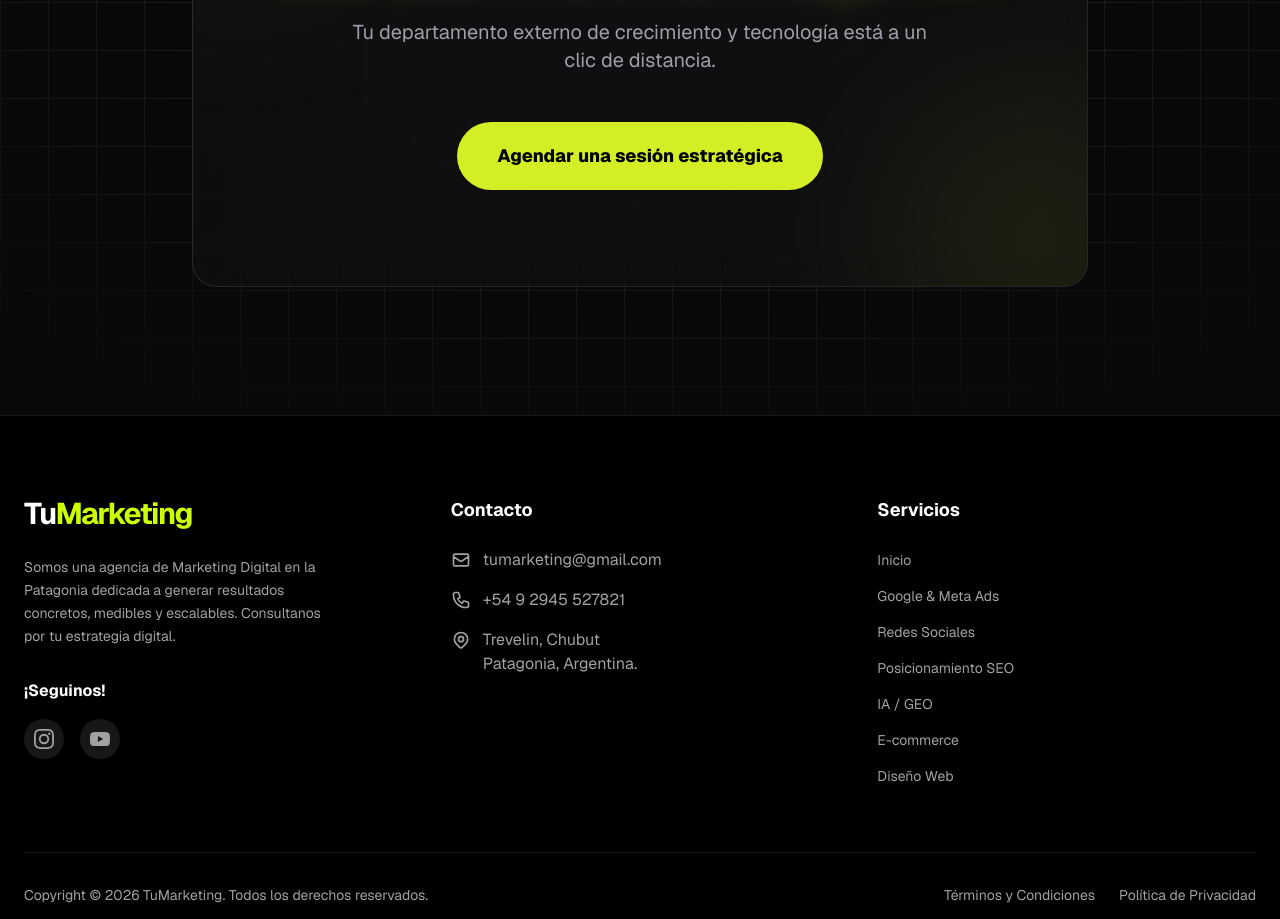
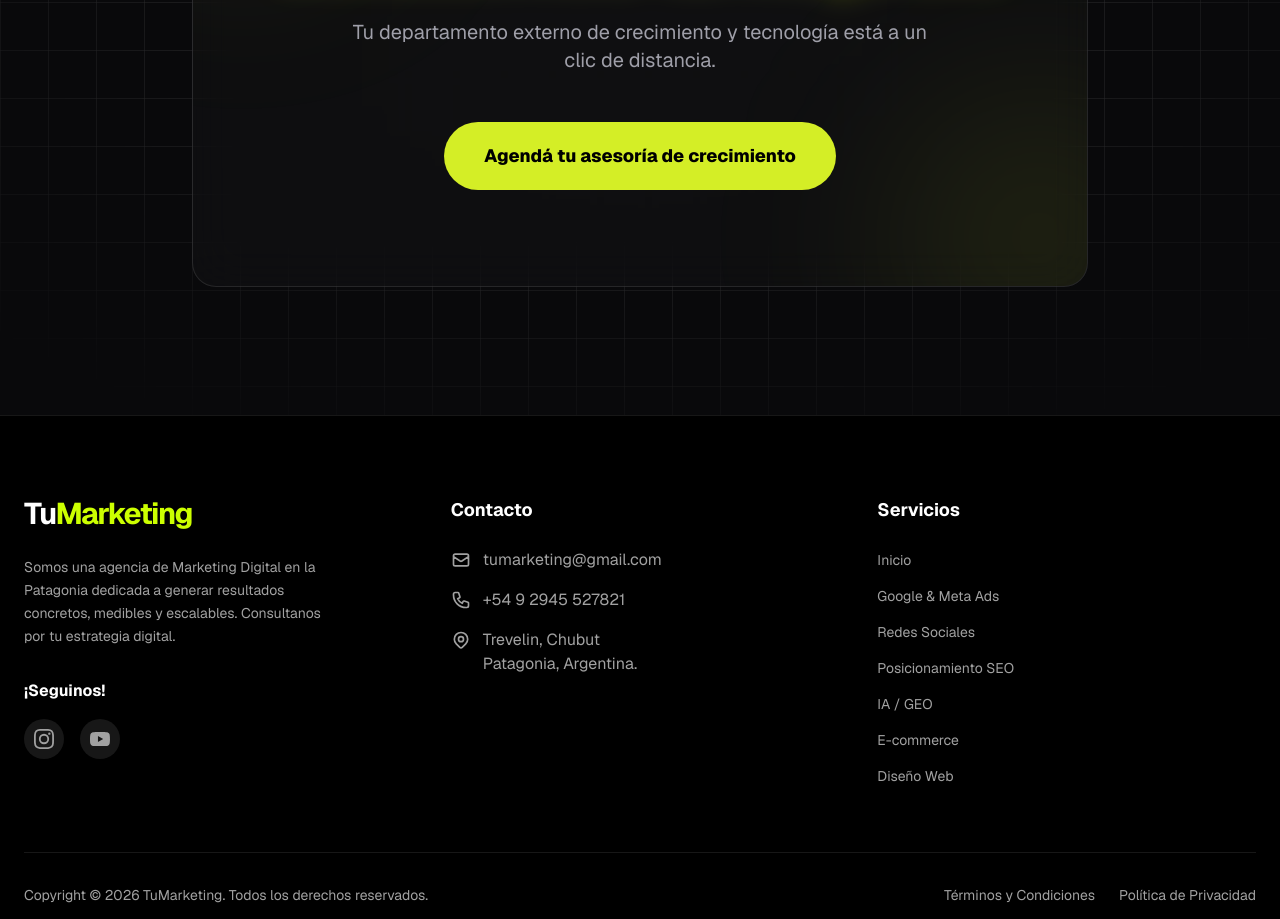
Before and after one commit to leotroncosoo23/tumarketing, a Next.js app: page /nosotros in a window 1280 px wide. Shown: the part 3900-4819 px from the top of the page. Built offline with nearby package versions, Linux system fonts and the light colour scheme; no server answers; the database is empty.

Commit message:
links conectados

```diff
--- a/src/app/links/page.tsx
+++ b/src/app/links/page.tsx
@@ -60,13 +60,13 @@ export default async function LinksPage() {
       emoji: "🎬",
       titulo: "20 Guiones Virales",
       descripcion: "Estructuras probadas para grabar reels que enganchan desde el segundo 1.",
-      mensaje: "¡Hola! Quiero los 20 guiones virales gratis 🎬",
+      link: "/recursos/20-estructuras-de-guiones-virales",
     },
     {
       emoji: "📘",
       titulo: "Mini Kit de Contenido Estratégico",
       descripcion: "La base para crear contenido que atrae clientes y prepara la venta.",
-      mensaje: "¡Hola! Quiero el Mini Kit de Contenido Estratégico gratis 📘",
+      link: "/recursos/mini-kit-de-contenido-estrat-gico",
     },
   ];
 
@@ -143,10 +143,8 @@ export default async function LinksPage() {
         </div>
 
         {/* Oferta principal */}
-        <a
-          href={linkWhatsapp("¡Hola! Quiero aprovechar el 40% OFF 🔥 (De creador/a a Dueño/a)")}
-          target="_blank"
-          rel="noopener noreferrer"
+        <Link
+          href="/de-creador-a-dueno"
           className="group block bg-[#ccff00] text-black rounded-2xl p-5 mb-4 shadow-[0_0_30px_rgba(204,255,0,0.25)] hover:shadow-[0_0_40px_rgba(204,255,0,0.4)] hover:-translate-y-0.5 transition-all"
         >
           <p className="text-xs font-black uppercase tracking-wide mb-1">🔥 Oferta por tiempo limitado</p>
@@ -155,7 +153,7 @@ export default async function LinksPage() {
             Acceso inmediato
             <ArrowRight className="w-4 h-4 group-hover:translate-x-1 transition-transform" />
           </p>
-        </a>
+        </Link>
 
         {/* Lead magnets */}
         <div className="mb-2 mt-8">
@@ -175,14 +173,12 @@ export default async function LinksPage() {
                 <p className="font-bold text-sm leading-snug">{item.titulo}</p>
                 <p className="text-neutral-500 text-xs mt-0.5 leading-snug">{item.descripcion}</p>
               </div>
-              <a
-                href={linkWhatsapp(item.mensaje)}
-                target="_blank"
-                rel="noopener noreferrer"
+              <Link
+                href={item.link}
                 className="shrink-0 bg-[#ccff00] text-black text-xs font-black px-3.5 py-2 rounded-lg hover:bg-[#b8e600] transition-colors whitespace-nowrap"
               >
                 Gratis
-              </a>
+              </Link>
             </div>
           ))}
         </div>
--- a/src/components/nosotros/CTAContacto.tsx
+++ b/src/components/nosotros/CTAContacto.tsx
@@ -1,8 +1,11 @@
 "use client";
 
-import { useEffect, useState } from "react";
+import { useState } from "react";
 import { motion, useMotionValue, useMotionTemplate, type Variants } from "framer-motion";
-import { supabase } from "@/lib/supabase";
+
+// Calendario real de asesoría de crecimiento (Cal.com). Antes este botón
+// abría WhatsApp; ahora agenda directo, sin ida y vuelta de mensajes.
+const LINK_CALENDARIO = "https://cal.com/natasha-hqosbf/15min";
 
 const contenedor: Variants = {
   oculto: {},
@@ -15,27 +18,11 @@ const item: Variants = {
 };
 
 export default function CTAContacto() {
-  const [whatsapp, setWhatsapp] = useState("");
   const [posBoton, setPosBoton] = useState({ x: 0, y: 0 });
 
   const mouseX = useMotionValue(0);
   const mouseY = useMotionValue(0);
   const spotlight = useMotionTemplate`radial-gradient(500px circle at ${mouseX}px ${mouseY}px, rgba(212,238,38,0.15), transparent 80%)`;
-
-  useEffect(() => {
-    supabase
-      .from("configuracion")
-      .select("whatsapp_numero")
-      .eq("id", 1)
-      .maybeSingle()
-      .then(({ data }) => setWhatsapp(data?.whatsapp_numero || ""));
-  }, []);
-
-  const whatsappLimpio = whatsapp.replace(/\D/g, "");
-  const mensaje = encodeURIComponent(
-    "¡Hola! Quiero agendar una sesión estratégica para potenciar mi marca y mi tecnología 🚀"
-  );
-  const linkWhatsapp = whatsappLimpio ? `https://wa.me/${whatsappLimpio}?text=${mensaje}` : "#contacto";
 
   const manejarMovimientoTarjeta = (e: React.MouseEvent<HTMLDivElement>) => {
     const rect = e.currentTarget.getBoundingClientRect();
@@ -108,7 +95,7 @@ export default function CTAContacto() {
 
           <motion.div variants={item}>
             <motion.a
-              href={linkWhatsapp}
+              href={LINK_CALENDARIO}
               target="_blank"
               rel="noopener noreferrer"
               onMouseMove={manejarMovimientoBoton}
@@ -118,7 +105,7 @@ export default function CTAContacto() {
               className="group/boton relative inline-flex items-center gap-3 bg-[#D4EE26] text-black font-extrabold text-lg px-10 py-5 rounded-full"
             >
               <span className="absolute inset-0 -z-10 rounded-full bg-[#D4EE26] blur-2xl opacity-0 group-hover/boton:opacity-70 scale-125 transition-opacity duration-500" />
-              Agendar una sesión estratégica
+              Agendá tu asesoría de crecimiento
             </motion.a>
           </motion.div>
         </div>
```
